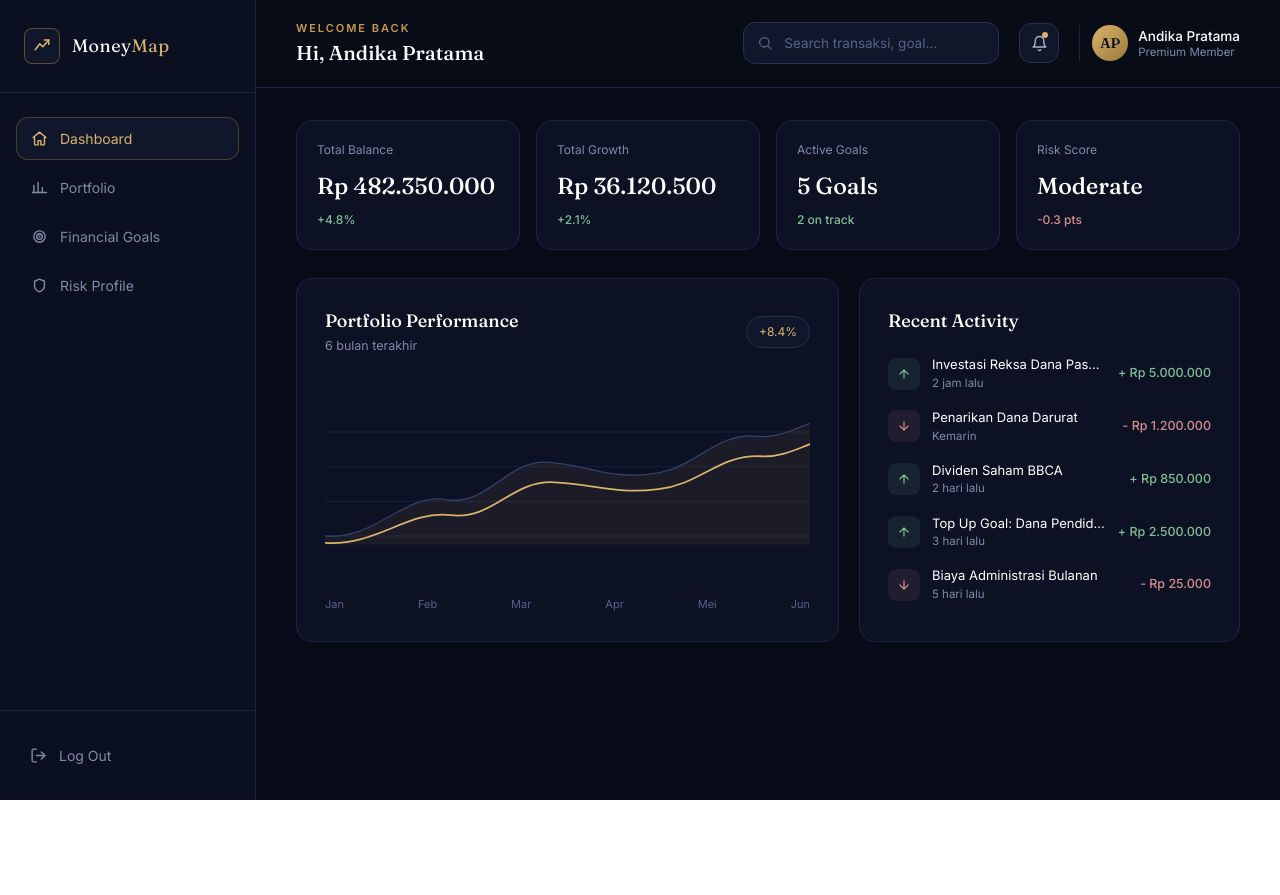
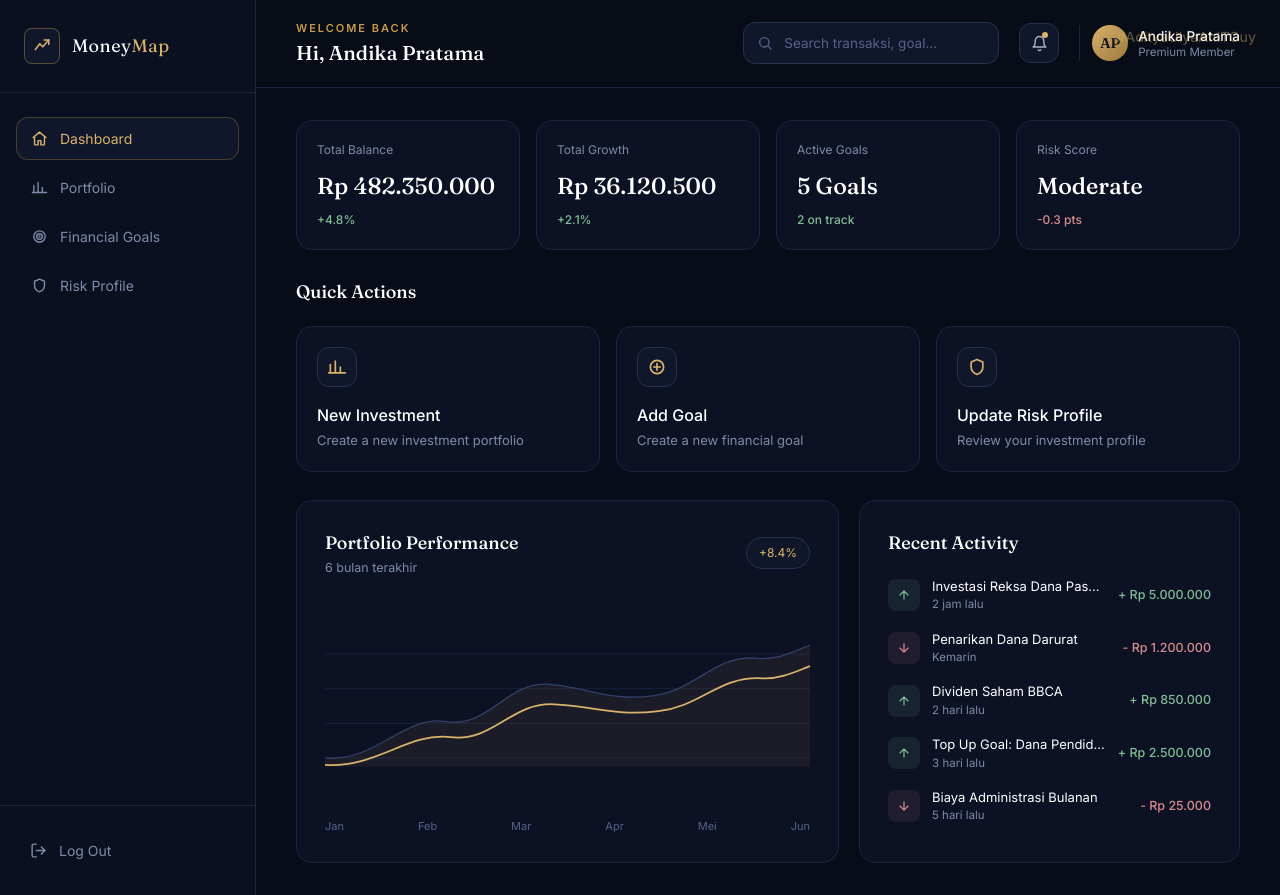
Before and after one commit to adityaulyaa/WealthManagementSystem, a React (Vite) app in the folder frontend/: page /dashboard in a window 1280 px wide. Before the commit the page ends 800 px from the top, so only its background shows below. Built offline with nearby package versions, Linux system fonts and the light colour scheme; sample sign-in values are in the browser's storage.

Commit message:
QuickSetUpDashboard

```diff
--- a/frontend/src/pages/DashboardPage.tsx
+++ b/frontend/src/pages/DashboardPage.tsx
@@ -21,6 +21,12 @@ interface Activity {
   amount: string
   time: string
   positive: boolean
+}
+
+interface QuickAction {
+  title: string
+  description: string
+  icon: JSX.Element
 }
 
 const navItems: NavItem[] = [
@@ -69,6 +75,29 @@ const activities: Activity[] = [
   { title: 'Dividen Saham BBCA', amount: '+ Rp 850.000', time: '2 hari lalu', positive: true },
   { title: 'Top Up Goal: Dana Pendidikan', amount: '+ Rp 2.500.000', time: '3 hari lalu', positive: true },
   { title: 'Biaya Administrasi Bulanan', amount: '- Rp 25.000', time: '5 hari lalu', positive: false },
+]
+
+const quickActions: QuickAction[] = [
+  {
+    title: 'New Investment',
+    description: 'Create a new investment portfolio',
+    icon: <path strokeLinecap="round" strokeLinejoin="round" d="M4 19V9M10 19V5M16 19v-7M22 19H2" />,
+  },
+  {
+    title: 'Add Goal',
+    description: 'Create a new financial goal',
+    icon: (
+      <>
+        <circle cx="12" cy="12" r="8" />
+        <path strokeLinecap="round" strokeLinejoin="round" d="M12 8v8M8 12h8" />
+      </>
+    ),
+  },
+  {
+    title: 'Update Risk Profile',
+    description: 'Review your investment profile',
+    icon: <path strokeLinecap="round" strokeLinejoin="round" d="M12 3l7 3v6c0 4.5-3 7.5-7 9-4-1.5-7-4.5-7-9V6l7-3z" />,
+  },
 ]
 
 function getInitials(name: string): string {
@@ -150,6 +179,12 @@ function DashboardPage() {
       </style>
 
       <div className="min-h-screen w-full bg-[#080C18] mm-font-body flex">
+        {/* Watermark - Top Right */}
+        <div className="fixed top-6 right-6 z-50 pointer-events-none select-none">
+          <span className="text-[#D9B36C]/40 text-xs md:text-sm font-medium mm-font-body">
+            #AdityaUlyaAnITGuy
+          </span>
+        </div>
         {/* Mobile Sidebar */}
         <div
           className={`fixed inset-y-0 left-0 z-50 w-64 bg-[#0B1020] border-r border-[#1C2540] shrink-0 transform transition-transform duration-300 ease-in-out ${
@@ -355,9 +390,27 @@ function DashboardPage() {
                   </p>
                 </div>
               ))}
-            </section>
+             </section>
 
-            {/* Chart + Recent activity */}
+             {/* Quick Actions */}
+             <section>
+               <h2 className="mm-font-display text-lg text-white font-medium mb-5">Quick Actions</h2>
+               <div className="grid grid-cols-1 md:grid-cols-2 lg:grid-cols-3 gap-4">
+                 {quickActions.map((action) => (
+                   <div key={action.title} className="bg-[#0C1224] border border-[#1C2540] rounded-2xl p-5 hover:border-[#C99A4B]/40 transition-colors cursor-pointer">
+                     <div className="w-10 h-10 rounded-xl bg-[#10172A] border border-[#263150] flex items-center justify-center mb-4">
+                       <svg width="20" height="20" viewBox="0 0 24 24" fill="none" stroke="#D9B36C" strokeWidth="2" strokeLinecap="round" strokeLinejoin="round">
+                         {action.icon}
+                       </svg>
+                     </div>
+                     <h3 className="text-white font-medium mb-1">{action.title}</h3>
+                     <p className="text-[#7E8AA8] text-[13px]">{action.description}</p>
+                   </div>
+                 ))}
+               </div>
+             </section>
+
+             {/* Chart + Recent activity */}
             <section className="grid grid-cols-1 lg:grid-cols-[1.6fr_1fr] gap-5">
               {/* Portfolio chart */}
               <div className="bg-[#0C1224] border border-[#1C2540] rounded-2xl p-6 lg:p-7">
--- a/frontend/src/pages/LoginPage.tsx
+++ b/frontend/src/pages/LoginPage.tsx
@@ -103,7 +103,7 @@ const LoginPage = () => {
       <div className="min-h-screen w-full bg-[#080C18] flex items-center justify-center p-4 mm-font-body">
         {/* Watermark - Top Right */}
         <div className="fixed top-6 right-6 z-50 pointer-events-none select-none">
-          <span className="text-[#D9B36C]/15 text-xs md:text-sm font-medium mm-font-body">
+          <span className="text-[#D9B36C]/40 text-xs md:text-sm font-medium mm-font-body">
             #AdityaUlyaAnITGuy
           </span>
         </div>
```
